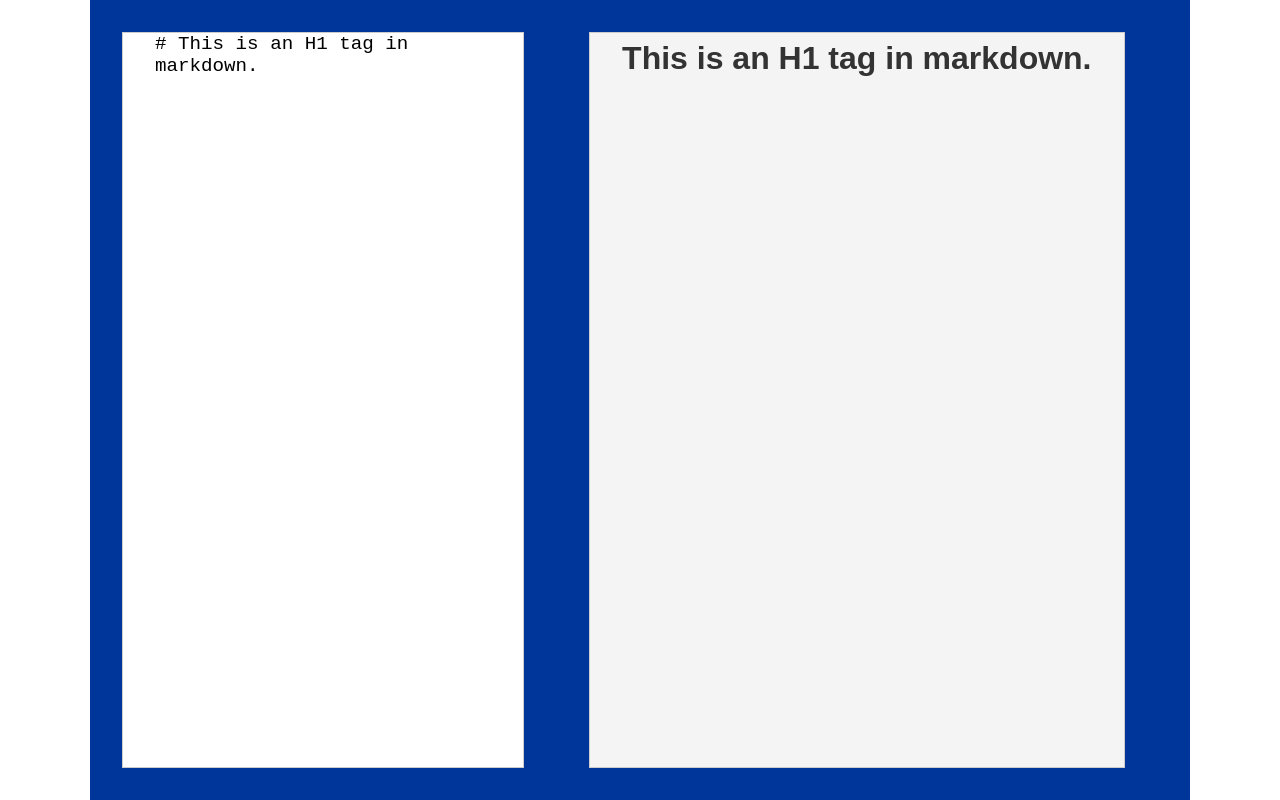
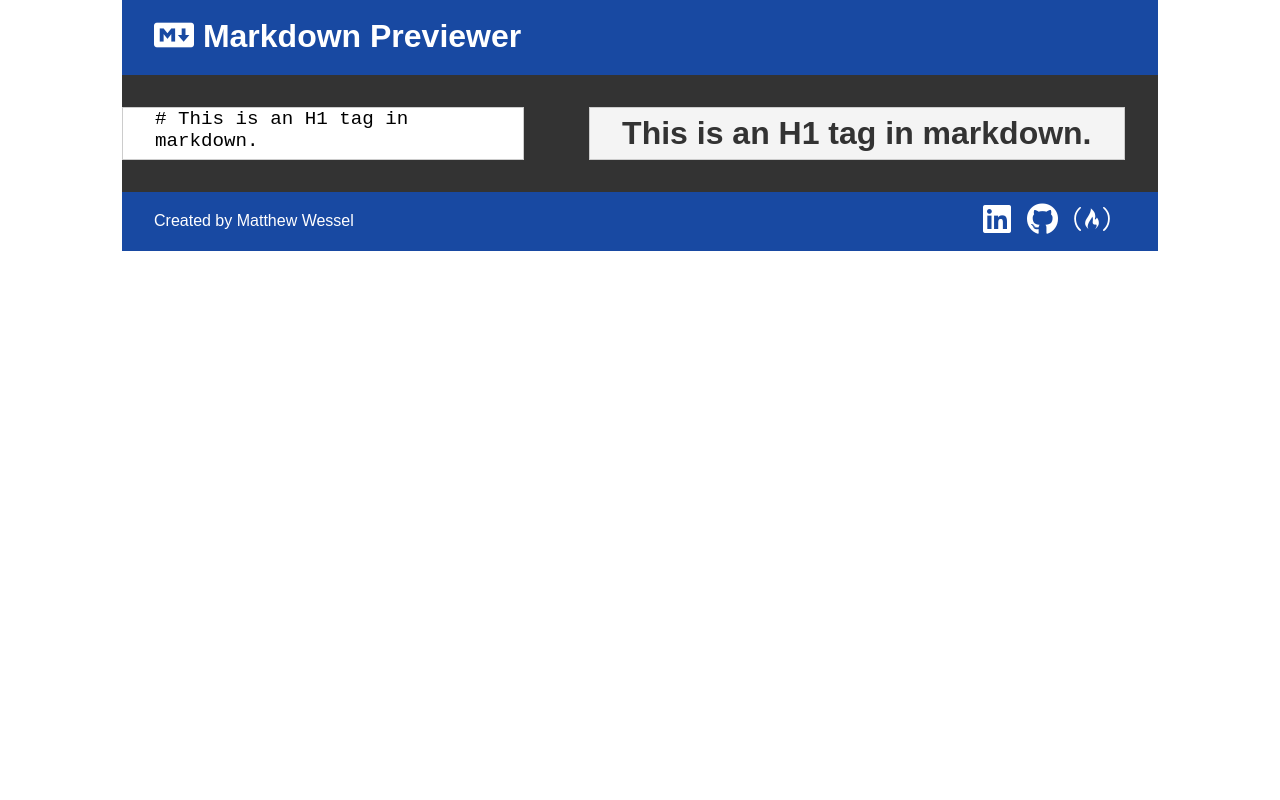
Before and after one commit to nucmatt/markdown_previewer, a React (Create React App) app: page / in a window 1280 px wide. Built offline with nearby package versions, Linux system fonts and the light colour scheme.

Commit message:
Added Header and Footer components. Refactored Editor component and App.js to better reflect the app and its state.

```diff
--- a/public/index.html
+++ b/public/index.html
@@ -8,6 +8,7 @@
       content="Web site created using create-react-app"
     />
     <link rel="manifest" href="%PUBLIC_URL%/manifest.json" />
+    <link rel="stylesheet" href="https://cdnjs.cloudflare.com/ajax/libs/font-awesome/5.14.0/css/all.min.css" integrity="sha512-1PKOgIY59xJ8Co8+NE6FZ+LOAZKjy+KY8iq0G4B3CyeY6wYHN3yt9PW0XpSriVlkMXe40PTKnXrLnZ9+fkDaog==" crossorigin="anonymous" />
     <!--
       Notice the use of %PUBLIC_URL% in the tags above.
       It will be replaced with the URL of the `public` folder during the build.
--- a/src/App.js
+++ b/src/App.js
@@ -1,33 +1,16 @@
-import React, { useState } from 'react';
-import marked from 'marked';
-import Previewer from './components/Previewer';
-// import Editor from './components/Editor';
+import React from 'react';
+import Header from './components/Header';
+import Editor from './components/Editor';
+import Footer from './components/Footer';
 import './scss/style.scss';
 
 function App() {
-  marked.setOptions({
-    headerIds: false,
-  });
-  const defaultMarkdown = '# This is an H1 tag in markdown.'
-
-  const [markdown, setMarkdown] = useState(defaultMarkdown);
-  const handleInput = (e) => {
-    setMarkdown(e.target.value);
-  }
-  const convertedMarkdown = marked(markdown);
-
 	return (
-		<main className='container grid-2-3 bg-primary'>
-			{/* <Editor input={defaultMarkdown}/> */}
-      <textarea
-			name=''
-      id='editor'
-      className='form-container'
-      defaultValue={markdown}
-      onChange={handleInput}
-		></textarea>
-			<Previewer markdown={convertedMarkdown}/>
-		</main>
+    <div className='container'>
+      <Header />
+      <Editor />
+      <Footer />
+    </div>
 	);
 }
 
--- a/src/components/Editor.js
+++ b/src/components/Editor.js
@@ -1,7 +1,31 @@
-import React from 'react';
+import React, { useState } from 'react';
+import marked from 'marked';
+import Previewer from './Previewer';
 
-export const Editor = (props) => {
-	return <textarea name='' id='editor' defaultValue={props.input}></textarea>;
+export const Editor = () => {
+	marked.setOptions({
+		headerIds: false,
+	});
+	const defaultMarkdown = '# This is an H1 tag in markdown.';
+
+	const [markdown, setMarkdown] = useState(defaultMarkdown);
+	const handleInput = (e) => {
+		setMarkdown(e.target.value);
+	};
+	const convertedMarkdown = marked(markdown);
+	return (
+		<main className='grid-2-3 bg-dark'>
+			<textarea
+				name=''
+				id='editor'
+				className='form-container'
+				defaultValue={markdown}
+				onChange={handleInput}
+			></textarea>
+			<Previewer markdown={convertedMarkdown} />
+		</main>
+		// <textarea name='' id='editor' defaultValue={props.input}></textarea>;
+	);
 };
 
 export default Editor;
--- /dev/null
+++ b/src/components/Footer.js
@@ -0,0 +1,43 @@
+import React from 'react'
+
+const Footer = () => {
+    return (
+        <footer className='navbar bg-primary'>
+				<p>
+					Created by{' '}
+					<a
+						href='https://www.matthew-a-wessel.dev'
+						target='_blank'
+						rel='noreferrer noopener'
+					>
+						Matthew Wessel
+					</a>
+				</p>
+				<p id='socials'>
+					<a
+						href='https://www.linkedin.com/in/matthew-a-wessel'
+						target='_blank'
+						rel='noreferrer noopener'
+					>
+						<i className='fab fa-linkedin fa-2x'></i>
+					</a>
+					<a
+						href='https://github.com/nucmatt'
+						target='_blank'
+						rel='noreferrer noopener'
+					>
+						<i className='fab fa-github fa-2x'></i>
+					</a>
+					<a
+						href='https://www.freecodecamp.org/nucmatt'
+						target='_blank'
+						rel='noreferrer noopener'
+					>
+						<i className='fab fa-free-code-camp fa-2x'></i>
+					</a>
+				</p>
+			</footer>
+    )
+}
+
+export default Footer
--- /dev/null
+++ b/src/components/Header.js
@@ -0,0 +1,16 @@
+import React from 'react'
+
+const Header = ({ icon, title }) => {
+    return (
+        <header className='navbar bg-primary'>
+            <h1> <i className={icon}></i> {title}</h1>
+        </header>
+    )
+}
+
+Header.defaultProps = {
+    icon: 'fab fa-markdown',
+    title: 'Markdown Previewer'
+}
+
+export default Header
--- a/src/scss/_navbar.scss
+++ b/src/scss/_navbar.scss
@@ -9,7 +9,6 @@
 	width: 100%;
 	border-bottom: solid 1px $primary-color;
 	opacity: 0.9;
-	margin-bottom: 1rem;
 
 	ul {
 		display: flex;
@@ -17,6 +16,7 @@
 
 	a {
 		color: $light-text-color;
+		padding-right: 1rem;
 
 		&:hover {
 			color: $light-color;
```
